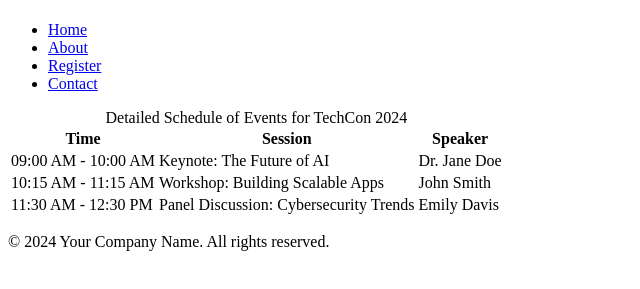
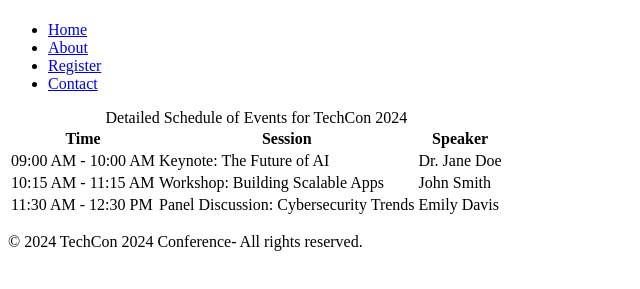
Before and after one commit to badawaJM/TechCon_HTML, a plain HTML site: page techcon_website/schedule.html in a window 1280 px wide. Shown: the part 59-348 px from the top of the page, without its empty margins (0-640 px from the left). Drawn offline with Linux system fonts and the light colour scheme.

Commit message:
schedule page

```diff
--- a/techcon_website/schedule.html
+++ b/techcon_website/schedule.html
@@ -47,7 +47,7 @@
         </table>
     </main>
     <footer>
-        <p>&copy; 2024 Your Company Name. All rights reserved.</p>
+        <p>&copy; 2024  TechCon 2024 Conference- All rights reserved.</p>
     </footer>
 </body>
 </html>
```
